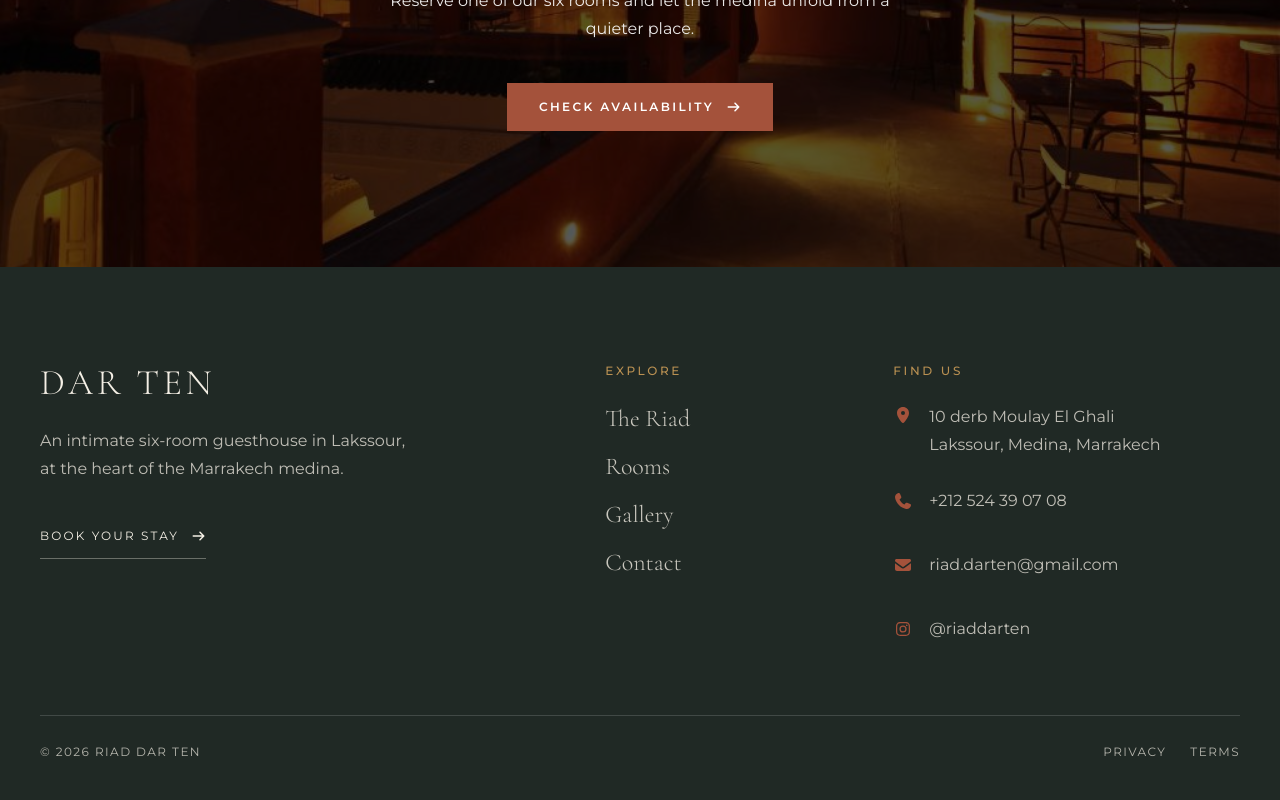
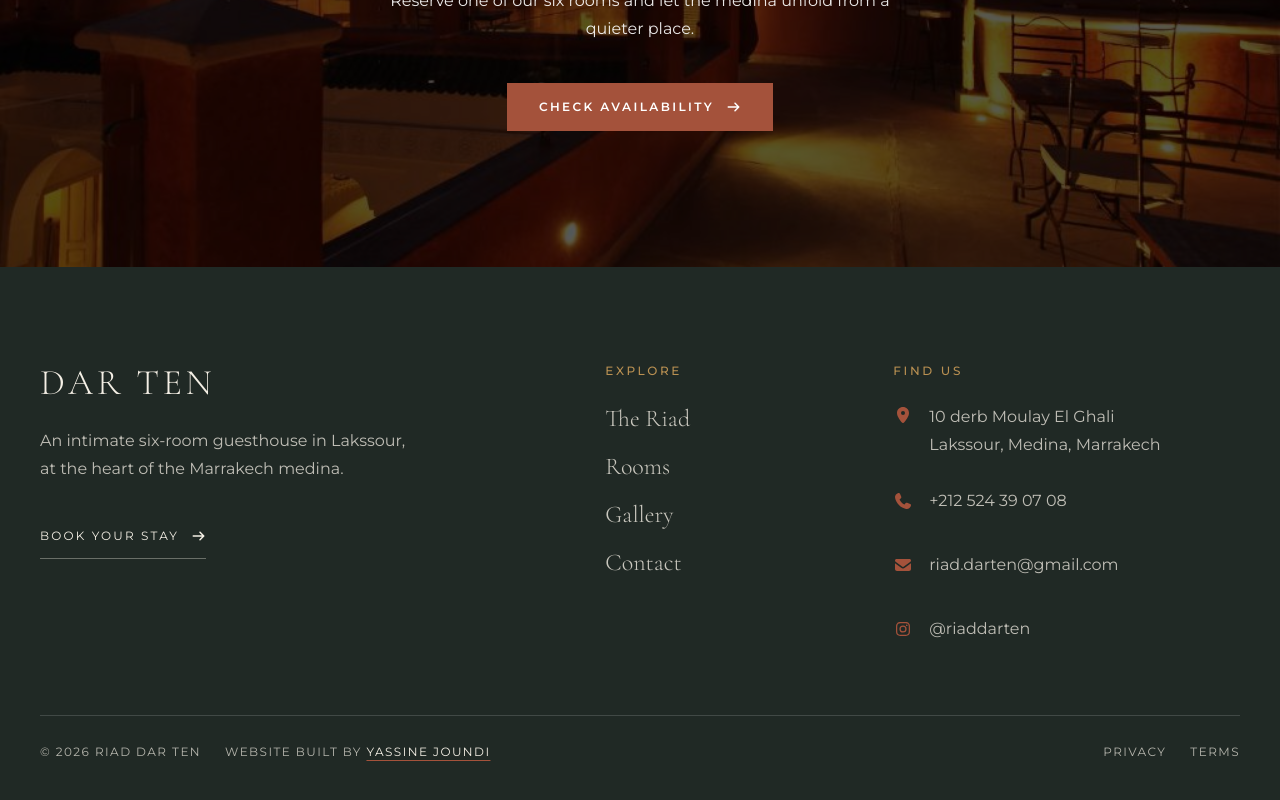
Before and after one commit to yassinejoundi/riad-dar-ten, a Next.js app: page / in a window 1280 px wide. Shown: the part 5814-6614 px from the top of the page. Built offline with nearby package versions, Linux system fonts and the light colour scheme; a web font is replaced by a local one.

Commit message:
feat: add website credit to footer

```diff
--- a/components/common/Footer.tsx
+++ b/components/common/Footer.tsx
@@ -35,7 +35,10 @@ export function Footer() {
           </address>
         </div>
         <div className="flex flex-col gap-5 pt-7 font-sans text-xs uppercase tracking-[0.12em] text-cream/70 md:flex-row md:items-center md:justify-between">
-          <p>© {new Date().getFullYear()} Riad Dar Ten</p>
+          <div className="flex flex-col gap-3 sm:flex-row sm:gap-6">
+            <p>© {new Date().getFullYear()} Riad Dar Ten</p>
+            <p>Website built by <a href="https://yassinejoundi.com" target="_blank" rel="noopener noreferrer" className="text-cream underline decoration-terracotta underline-offset-4 transition-colors hover:text-saffron-gold">Yassine Joundi</a></p>
+          </div>
           <div className="flex gap-6"><Link href="/privacy" className="hover:text-cream">Privacy</Link><Link href="/terms" className="hover:text-cream">Terms</Link></div>
         </div>
       </div>
```
